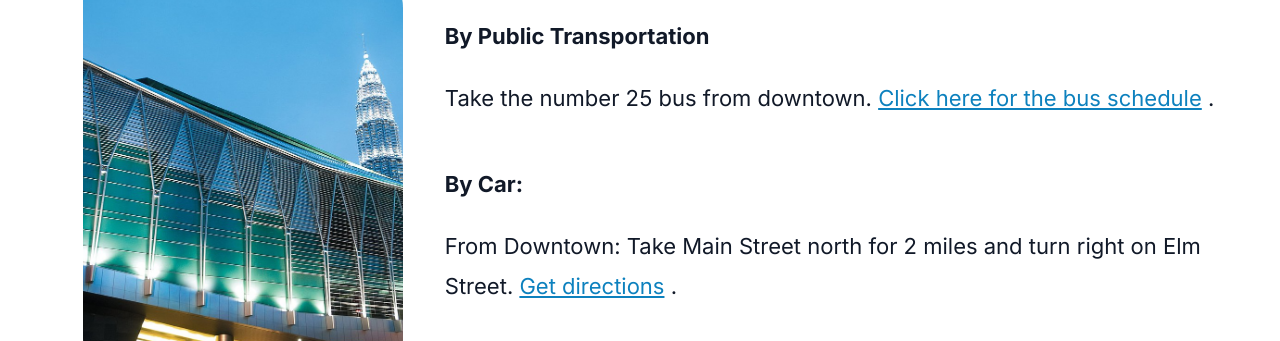
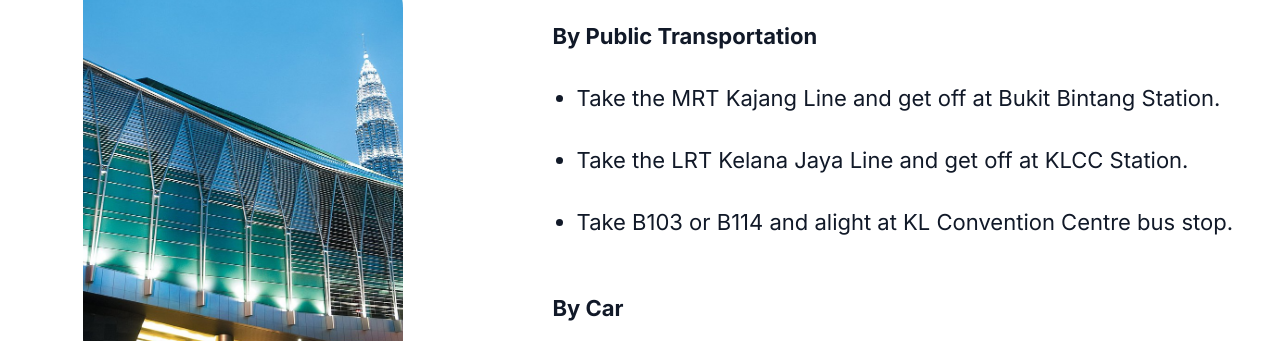
Before and after one commit to CHES2025HOVS/CHES2025HOVS.github.io, a plain HTML site: page location/index.html in a window 1280 px wide. Shown: the part 454-795 px from the top of the page. Drawn offline with Linux system fonts and the light colour scheme.

Commit message:
deploy: CHES2025HOVS/HOVS@bfa833cfbf8c94ceccb3c58a5fceaa3440df9f20

```diff
--- a/location/index.html
+++ b/location/index.html
@@ -411,18 +411,21 @@ on this platform." />
     <article class="directions-card__description">
         <h2 class="heading heading--2">Directions</h2>
         <div class="markdown">
-<h4 class="heading heading--4" id="by-public-transportation">By Public Transportation</h4><p>Take the number 25 bus from downtown. <a
-  class="link"
-  href="https://www.kvv.de/en/plan-trip/timetables.html"rel="external">Click here for the bus
-schedule</a>
-.</p>
+<h4 class="heading heading--4" id="by-public-transportation">By Public Transportation</h4><ul>
+<li>
+<p>Take the MRT Kajang Line and get off at Bukit Bintang Station.</p>
+</li>
+<li>
+<p>Take the LRT Kelana Jaya Line and get off at KLCC Station.</p>
+</li>
+<li>
+<p>Take B103 or B114 and alight at KL Convention Centre bus stop.</p>
+</li>
+</ul>
 
-<h4 class="heading heading--4" id="by-car">By Car:</h4><p>From Downtown: Take Main Street north for 2 miles and turn right on
-Elm Street. <a
-  class="link"
-  href="https://www.kvv.de/en/plan-trip/timetables.html"rel="external">Get
-directions</a>
-.</p>
+<h4 class="heading heading--4" id="by-car">By Car</h4><ul>
+<li>Set the destination to Kuala Lumpur Convention Centre.</li>
+</ul>
 </div>
     </article>
 </div>
```
